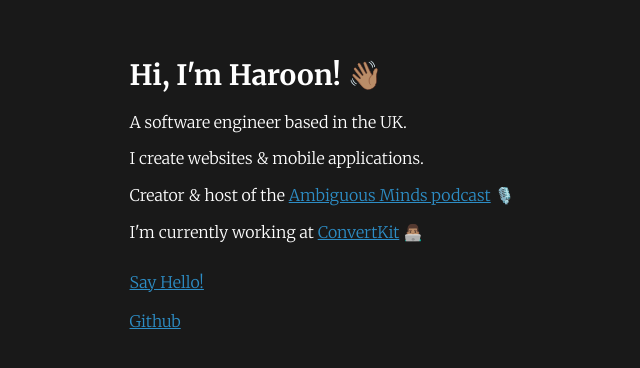
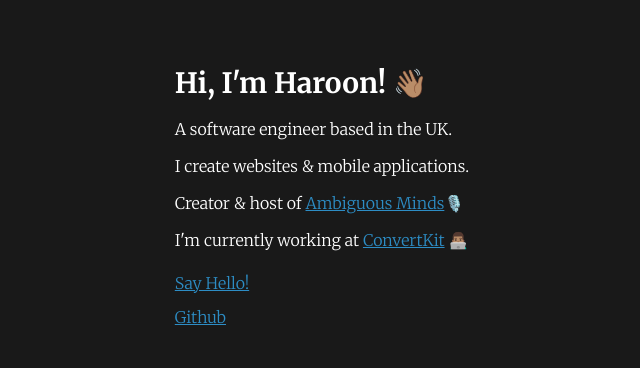
Before and after one commit to haroonarif/h.work, a plain HTML site: page index.html in a window 1280 px wide. Shown: the part 214-582 px from the top of the page, without its empty margins (326-966 px from the left). Drawn offline with Linux system fonts and the light colour scheme.

Commit message:
Updated index.html
Adjusted line of markup

```diff
--- a/index.html
+++ b/index.html
@@ -20,7 +20,7 @@
             <h1>Hi, I'm Haroon! 👋🏽</h1>
             <p>A software engineer based in the UK.</p>
             <p><span></span>I create websites & mobile applications.</p>
-            <p>Creator & host of the <a href="https://www.ambiguousminds.co">Ambiguous Minds podcast</a> 🎙️</p>
+            <p>Creator & host of <a href="https://www.ambiguousminds.co">Ambiguous Minds</a>🎙️</p>
             <p> I'm currently working at <a href="https://www.convertkit.com">ConvertKit</a> 👨🏽‍💻</p>
         </div>
         <div class="links">
```
